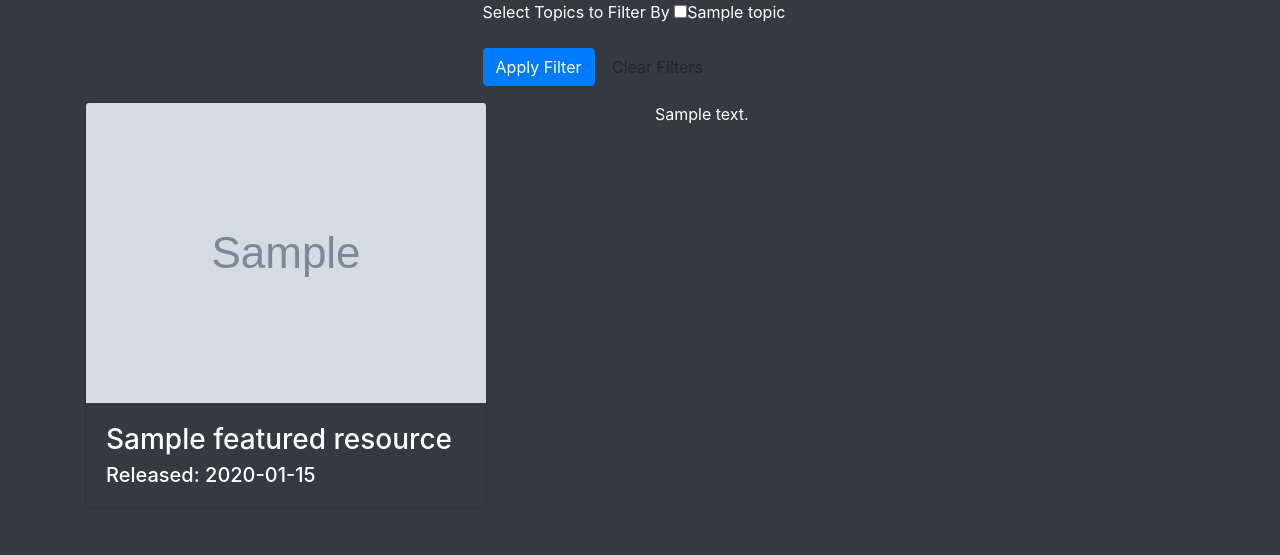
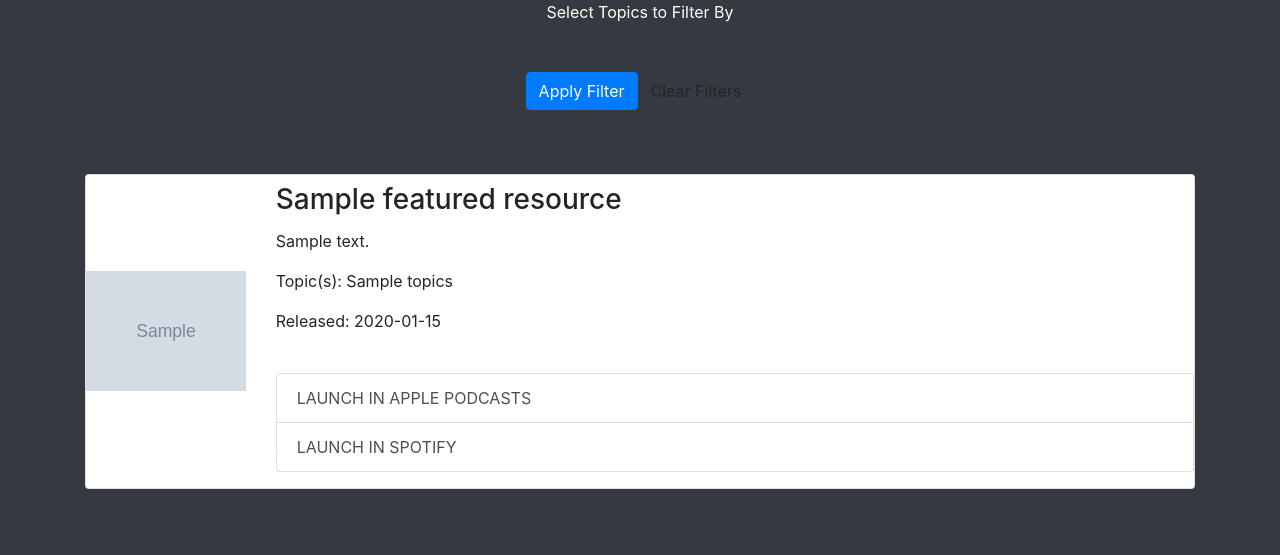
Before and after one commit to jdellape/grdiscourse, a Flask app: page /archives-bootstrap in a window 1280 px wide. Shown: the part 56-611 px from the top of the page. Run offline with Flask 2, Linux system fonts and the light colour scheme; grey boxes marked "Sample" are stand-in pictures; a database or web service that is not in the repository returns one stand-in record (values such as "Sample title"); data that the repository does not hold is empty; some libraries are stand-ins or nearby versions.

Commit message:
archives updates

```diff
--- a/application/models.py
+++ b/application/models.py
@@ -9,7 +9,7 @@
 
 FETCH_ALL_PODCASTS_URL = 'https://itunes.apple.com/lookup?id={0}&entity=podcast'.format(','.join(PODCAST_IDS))
 
-FINAL_ARTWORK_DIMENSIONS = '313x313'
+FINAL_ARTWORK_DIMENSIONS = '150x150'
 
 #Podcast Episodes
 FETCH_RECENT_PODCAST_EPISODES_URL = 'https://itunes.apple.com/lookup?id={0}&entity=podcastEpisode&limit=1'.format(','.join(PODCAST_IDS))
@@ -136,36 +136,20 @@
     return featured_resource
 
 def get_all_featured_resources(filter_topics=None):
-    #Get mongo cursor object for featured_resources collection and grab current resource to feature
-    featured_resource_cursor = db.featured_resources.find().sort("date_featured", 1)
-    featured_resource =  ""
+    #Query MongoDB to select featured resources given the topic filters selected by user
     all_featured_resources =  []
-    #Adding functionality for filtering by topic. Refactor this to be more efficient.
+
     if filter_topics is not None:
-        for resource in featured_resource_cursor:
-            featured_resource = resource
-            if bool(set(filter_topics).intersection(set(featured_resource['topics']))):
-                all_featured_resources.append(featured_resource)
+        all_featured_resources = list(db.featured_resources.find({ "topics" : { "$in" : filter_topics} }).sort("date_featured", 1))
     else:
-        for resource in featured_resource_cursor:
-            featured_resource = resource
-            all_featured_resources.append(featured_resource)
+        all_featured_resources = list(db.featured_resources.find().sort("date_featured", 1))
+
     return all_featured_resources
 
 def get_all_topics():
-    #Get a set of all the topics within mongo database
-    #Opportunity to refactor here. Try to get the distinct list using a MongoDB Query
-    all_topic_arrays = db.featured_resources.find({},{"topics":1, "_id": 0})
-    #Create an empty set
-    topic_set = set()
-
-    for topic_array in all_topic_arrays:
-        topics = topic_array['topics']
-        for topic in topics:
-            #Add to my set
-            topic_set.add(topic)
-    distinct_topic_list = list(topic_set)
-    distinct_topic_list.sort()
+    #Get a set of all the topics within featured_resources collection
+    distinct_topic_list = db.featured_resources.distinct("topics")
+    distinct_topic_list = list(filter(None, distinct_topic_list))
 
     #Return all distinct topics
     return distinct_topic_list
--- a/application/templates/archives_bootstrap.html
+++ b/application/templates/archives_bootstrap.html
@@ -6,21 +6,24 @@
     <div class="row justify-content-center align-items-center">
         <form name="archive_search_form" id="archive_search_form" action="{{url_for('archives_bootstrap')}}" method="POST">
             <div class="form-group">
-                <label>Select Topics to Filter By</label>
+                <label class="d-flex justify-content-center align-items-center">Select Topics to Filter By</label><br>
                 {% for topic in distinct_topic_list %}
-                <div class="form-check form-check-inline">
-                    <label>
+                <div class="form-check-inline">
+                    <ul class="ks-cboxtags">
+                        <!-- <li><input type="checkbox" id="checkboxOne" value="Rainbow Dash"><label for="checkboxOne">Rainbow Dash</label></li> -->
+                        <li>
                                 <!-- Persist checkboxes selected by user -->
                                 {% if topic in filters_checked %}
-                    <input type="checkbox" name="check" value={{topic}} checked>{{topic}}
+                                <input type="checkbox" id="checkbox_{{topic}}" name="check" value={{topic}} checked><label for="checkbox_{{topic}}">{{topic}}</label>
                                 {% else %}
-                    <input type="checkbox" name="check" value={{topic}}>{{topic}}
+                                <input type="checkbox" id="checkbox_{{topic}}" name="check" value={{topic}}><label for="checkbox_{{topic}}">{{topic}}</label>
                                 {% endif %}
-                    </label>
-                </div><!-- form-check -->
+                        </li>
+                    </ul>
+                </div><!-- form-checkbox container -->
                 {%endfor%}
             </div><!-- form-group -->
-            <div class="form-group justify-content-center align-items-center">
+            <div class="form-group d-flex justify-content-center align-items-center">
                 <button class="btn btn-primary" type="submit" value="Apply fitlers value">Apply Filter</button>
                 <button class="btn btn-seconday" type="submit" name="clearFilters" value="clearClicked">Clear Filters</button>
             </div>
@@ -29,27 +32,29 @@
 </div>
 
 <!-- Show content which has been featured -->
-<div class="container">
+<div class="container mt-5">
     {% for featured_resource in featured_resources %}
-    <div class="row row-cols-2 d-flex">
-        <div class="col d-flex">
-            <section class="card mb-5 bg-dark text-white">
-            <img class="card-img-top" src={{featured_resource['resource_image_url']}} >
-            <div class="card-body">
-                <h3 class="card-title">{{featured_resource['resource_title']}} </h2>
-                <h5 class="card-subtitle">Released: {{featured_resource['publish_date']}}</h5>
+    <div class="card mt-4">
+        <div class="row">
+            <div class="col-md-2 d-flex align-items-center justify-content-center">
+                <img src={{featured_resource['resource_image_url']}} class="img-fluid">
             </div>
-            <audio class="img-fluid" controls preload="none" controlsList="nodownload">
+            <div class="col-md-10">
+                <h3 class="card-title mt-2">{{featured_resource['resource_title']}} </h3>
+                <p class="card-text">{{featured_resource['description']}}</p>
+                <p class="card-text">Topic(s): {{featured_resource['topics']}}</p>
+                <p class="card-text">Released: {{featured_resource['publish_date']}}</p>
+                <audio class="img-fluid justify-content-center" controls preload="none" controlsList="nodownload">
                     <source src={{featured_resource['podcast_episode_player_url']}} type="audio/mpeg">
                 </audio>
-            </section><!-- card -->
-        </div><!-- column -->
-        <div class="col d-flex">
-            <p class="text-white">{{featured_resource['description']}}</p>
+                <div class="list-group mb-3">
+                    <a class="list-group-item list-group-item-action" href="#">LAUNCH IN APPLE PODCASTS</a>
+                    <a class="list-group-item list-group-item-action" href="#">LAUNCH IN SPOTIFY</a>
                 </div>
-    </div><!-- row div -->
+            </div>
+        </div> <!-- row Div -->
+    </div> <!-- Card Div -->
     {%endfor%}
 </div>
 
-
 {% endblock %}
--- a/application/templates/layout_bootstrap.html
+++ b/application/templates/layout_bootstrap.html
@@ -7,6 +7,10 @@
 
     <!-- Bootstrap CSS -->
     <link rel="stylesheet" href="https://cdn.jsdelivr.net/npm/bootstrap@4.5.3/dist/css/bootstrap.min.css" integrity="sha384-TX8t27EcRE3e/ihU7zmQxVncDAy5uIKz4rEkgIXeMed4M0jlfIDPvg6uqKI2xXr2" crossorigin="anonymous">
+
+    <link rel="stylesheet" href="/static/css/styles.css" />
+    <link rel="stylesheet" href="https://use.fontawesome.com/releases/v5.4.1/css/all.css" integrity="sha384-5sAR7xN1Nv6T6+dT2mhtzEpVJvfS3NScPQTrOxhwjIuvcA67KV2R5Jz6kr4abQsz"
+        crossorigin="anonymous">
 
   <title>{{title}}</title>
   </head>
--- a/application/templates/podcast_shows_bootstrap.html
+++ b/application/templates/podcast_shows_bootstrap.html
@@ -6,7 +6,7 @@
         {% for podcast in podcasts %}
         <div class="col d-flex">
             <section class="card mb-5 bg-dark text-white" onclick="window.open('{{podcast.web_page}}');">
-            <img class="card-img-top" src={{podcast.artwork}}>
+            <img class="card-img-top h-25" src={{podcast.artwork}}>
             <div class="card-body">
                 <h2 class="card-title">{{podcast.name}}</h2>
                 <p class="card-text">{{podcast.description}}</p>
```
Also changed, not shown: application/static/css/styles.css (added, +67 -0 lines). Lines whose indentation alone changed are shown as unchanged.
